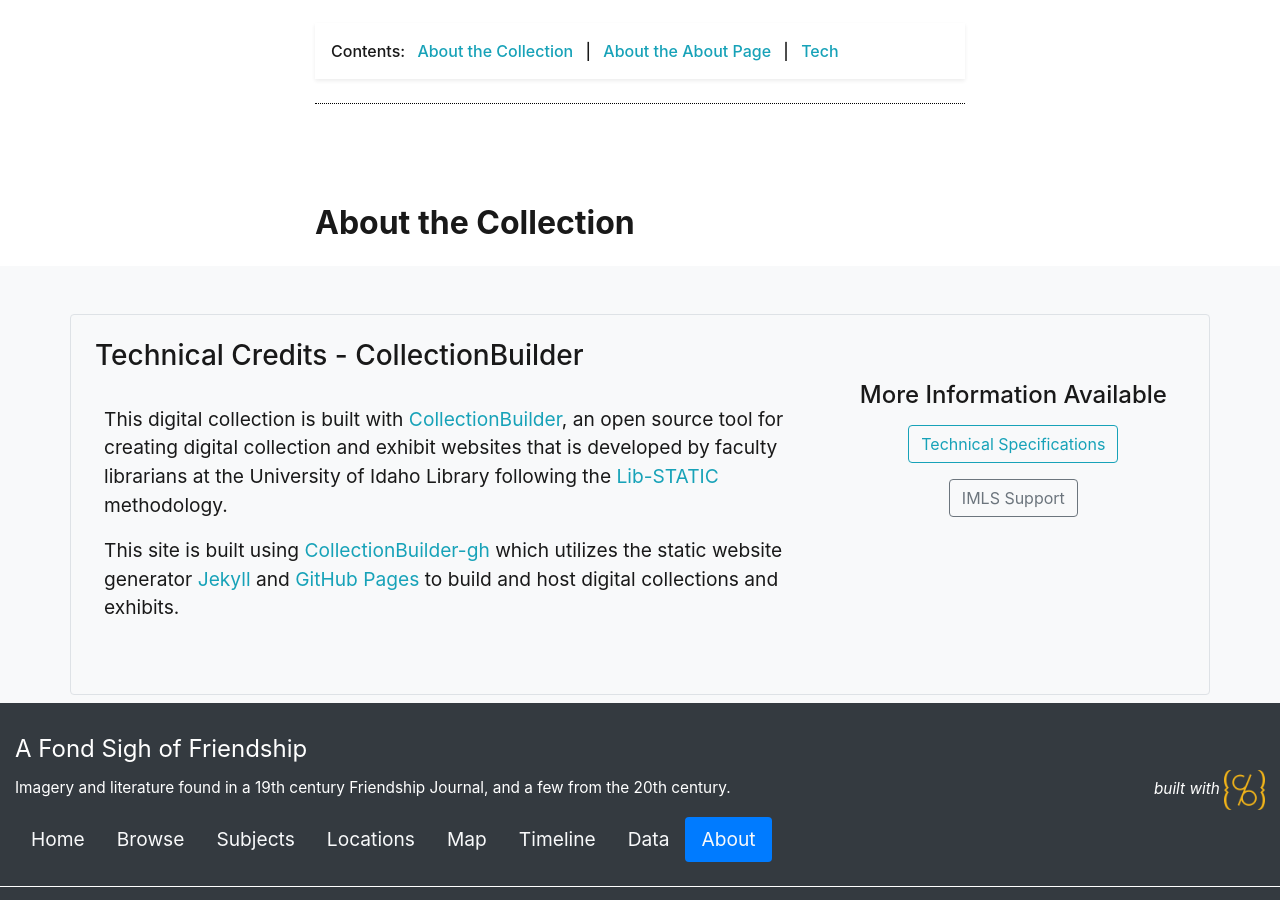
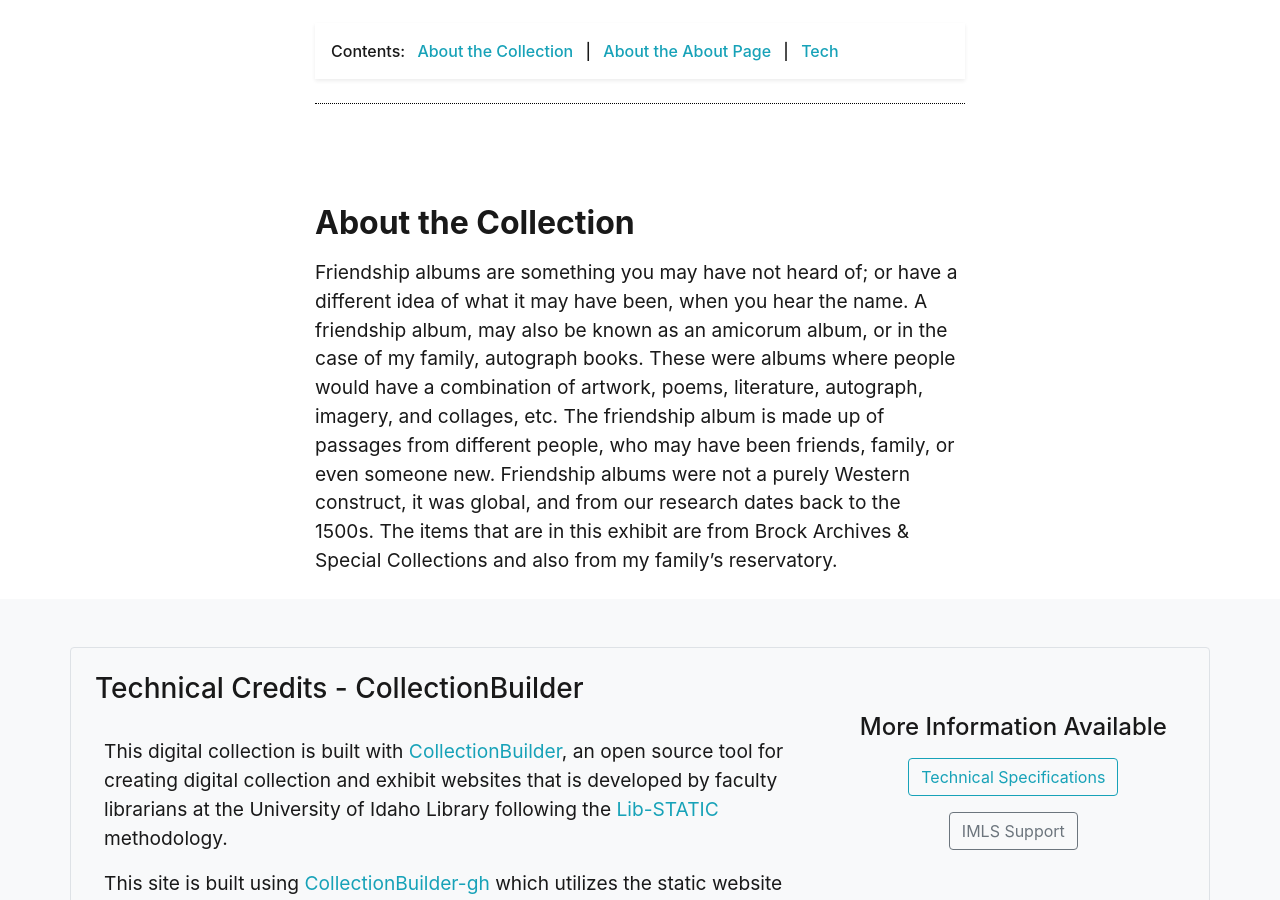
Before and after one commit to AbiSarah/A-Fond-Sigh-of-Friendship, a Jekyll site: the page built from pages/about.md, in a window 1280 px wide and 900 px high, scrolled down 469 px. Built offline with Jekyll 4.4.1, drawn with Linux system fonts in a browser that asks for light colours.

Commit message:
Update about.md

```diff
--- a/pages/about.md
+++ b/pages/about.md
@@ -13,3 +13,5 @@
 {% include feature/nav-menu.html sections="About the Collection;About the About Page" %}
 
 ## About the Collection
+
+Friendship albums are something you may have not heard of; or have a different idea of what it may have been, when you hear the name. A friendship album,  may also be known as an amicorum album, or in the case of my family, autograph books. These were albums where people would have a combination of artwork, poems, literature, autograph, imagery, and collages, etc. The friendship album is made up of passages from different people, who may have been friends, family, or even someone new. Friendship albums were not a purely Western construct, it was global, and from our research dates back to the 1500s. The items that are in this exhibit are from Brock Archives & Special Collections and also from my family's reservatory.
```
